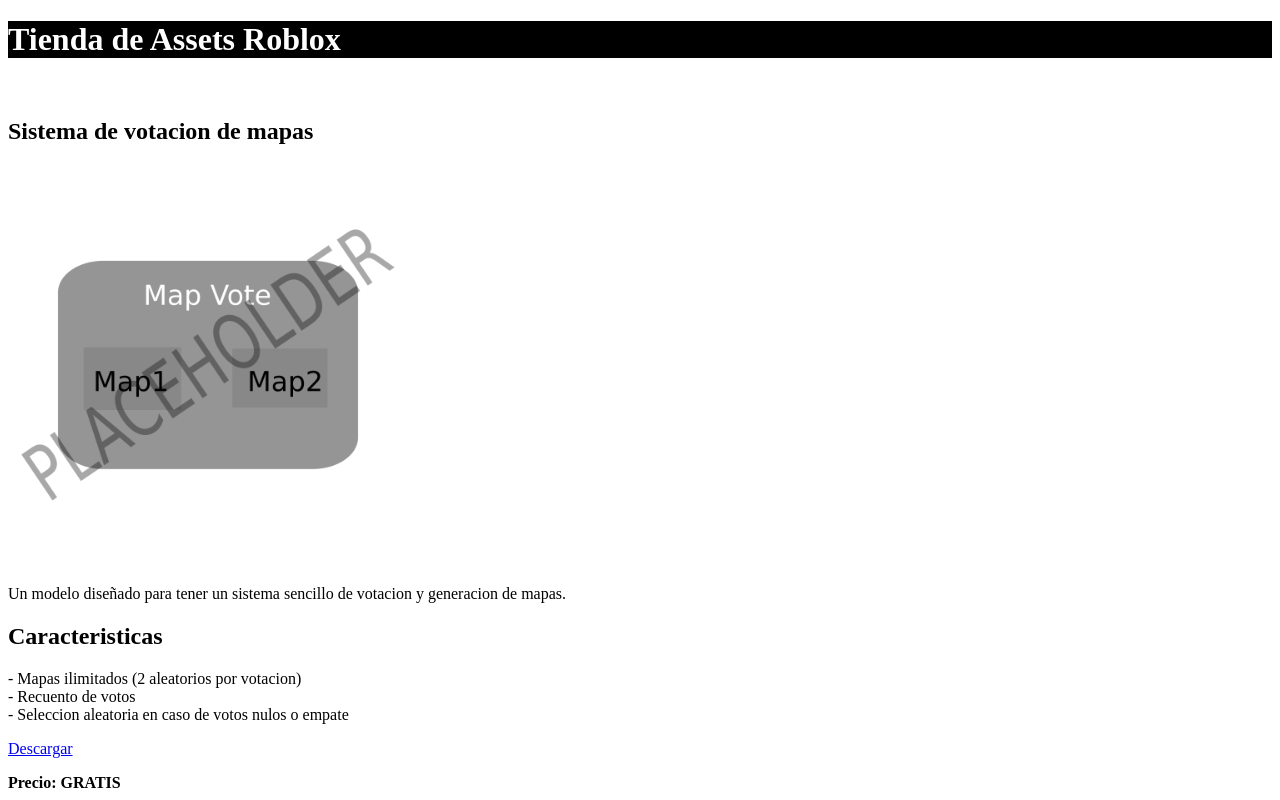
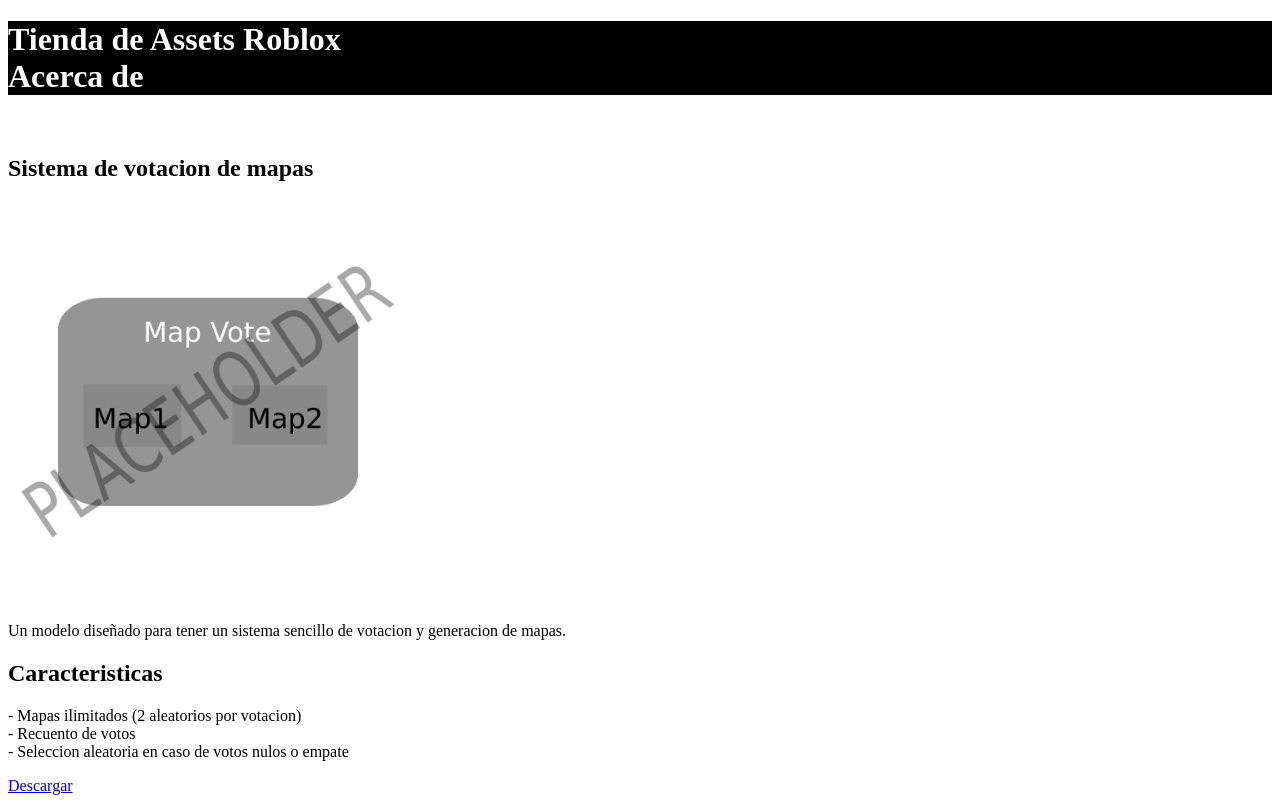
Before and after one commit to CrisGamerPro/AssetStore, a plain HTML site: page index.html in a window 1280 px wide. Shown: the top 800 px of the page. Drawn offline with Linux system fonts and the light colour scheme; a script that the page names is missing.

Commit message:
Update index.html

```diff
--- a/index.html
+++ b/index.html
@@ -6,7 +6,7 @@
   <script src="https://www.paypal.com/sdk/js?client-id=TU_CLIENT_ID&currency=USD"></script>
 </head>
 <body>
-  <h1 style="color: White; background-color: Black;">Tienda de Assets Roblox</h1>
+  <h1 style="color: White; background-color: Black;">Tienda de Assets Roblox <p style="display: table-cell; text-align: right; vertical-align: top;"><a>Acerca de</a></p></h1>
   <br>
   <div>
     <h2>Sistema de votacion de mapas</h2>
```
